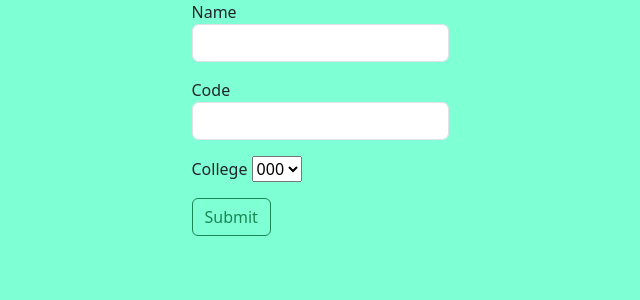
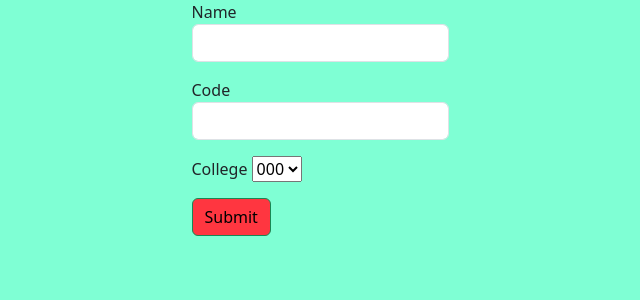
Before and after one commit to benji-bedar/SSISWeb-Flask, a Flask app: page /course/create in a window 1280 px wide. Shown: the part 112-412 px from the top of the page, without its empty margins (320-960 px from the left). Run offline with Flask 3, Linux system fonts and the light colour scheme; tables that the repository leaves empty hold one stand-in row (values such as "Sample post").

Commit message:
Minor changes

```diff
--- a/app/templates/college/create.html
+++ b/app/templates/college/create.html
@@ -7,7 +7,7 @@
     <input type="hidden" name="csrf_token" value="{{ csrf_token() }}" />
     <div class="mb-3">{{ form.code.label }} {{ form.code(class_="form-control") }}</div>
     <div class="mb-3">{{ form.name.label }} {{ form.name(class_="form-control") }}</div>
-    <button style="font-size: medium;" class="btn btn-outline-success">Submit</button>
+    <button style="font-size: medium; background-color: rgb(255, 54, 64); color: black;" class="btn btn-outline-success">Submit</button>
   </form>
 </div>
 {% endblock %}
--- a/app/templates/course/create.html
+++ b/app/templates/course/create.html
@@ -18,7 +18,7 @@ Create Course
         {% endfor %}
       </select>
     </div>
-    <button style="font-size: medium;" class="btn btn-outline-success">Submit</button>
+    <button style="font-size: medium; background-color: rgb(255, 54, 64); color: black;" class="btn btn-outline-success">Submit</button>
   </form>
 </div>
 {% endblock %}
--- a/app/templates/student/create.html
+++ b/app/templates/student/create.html
@@ -37,7 +37,7 @@
             <option value="Female">Female</option>
           </select>
         </div>
-        <button style="font-size: medium;" class="btn btn-outline-success">Submit</button>
+        <button style="font-size: medium; background-color: rgb(255, 54, 64); color: black;" class="btn btn-outline-success">Submit</button>
       </form>
     </div>
   </div>
```
